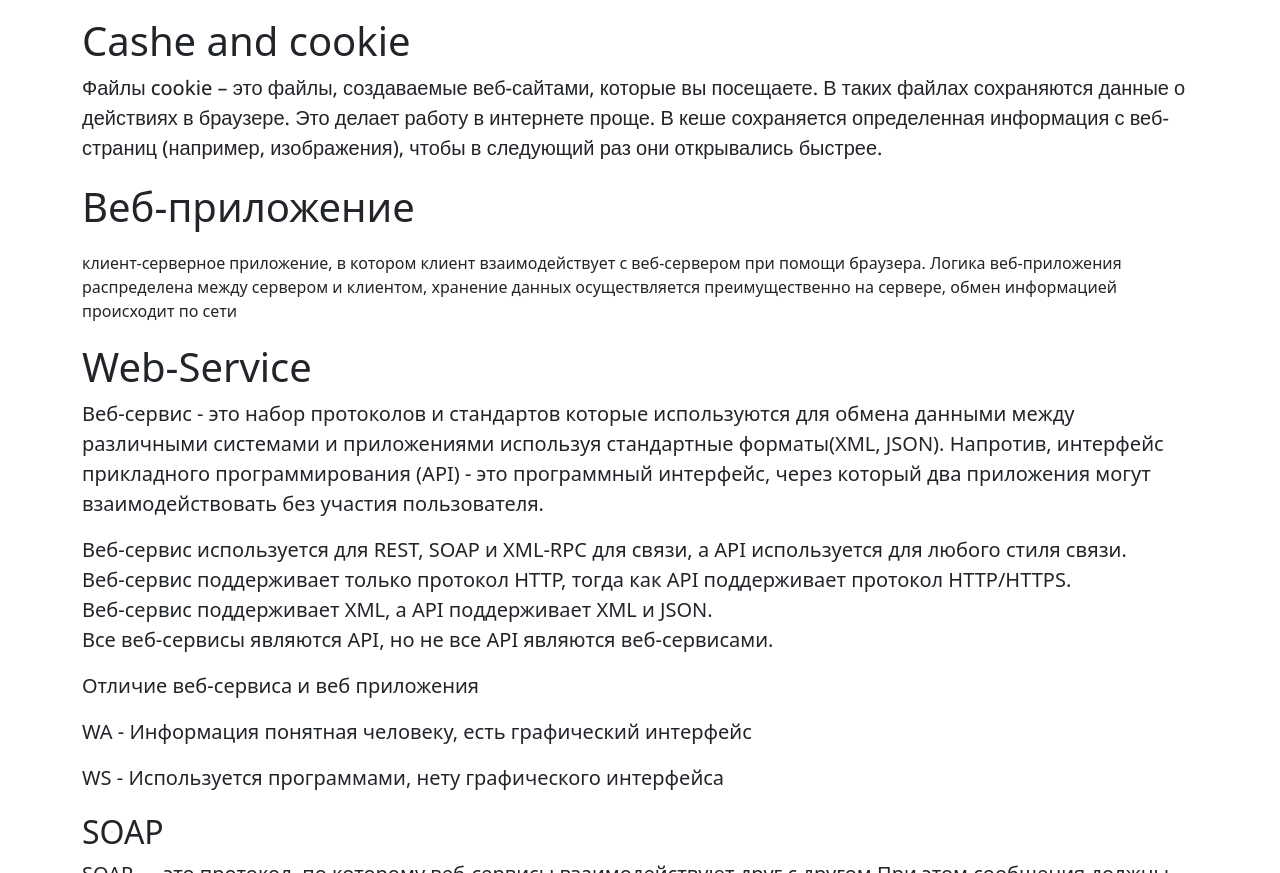
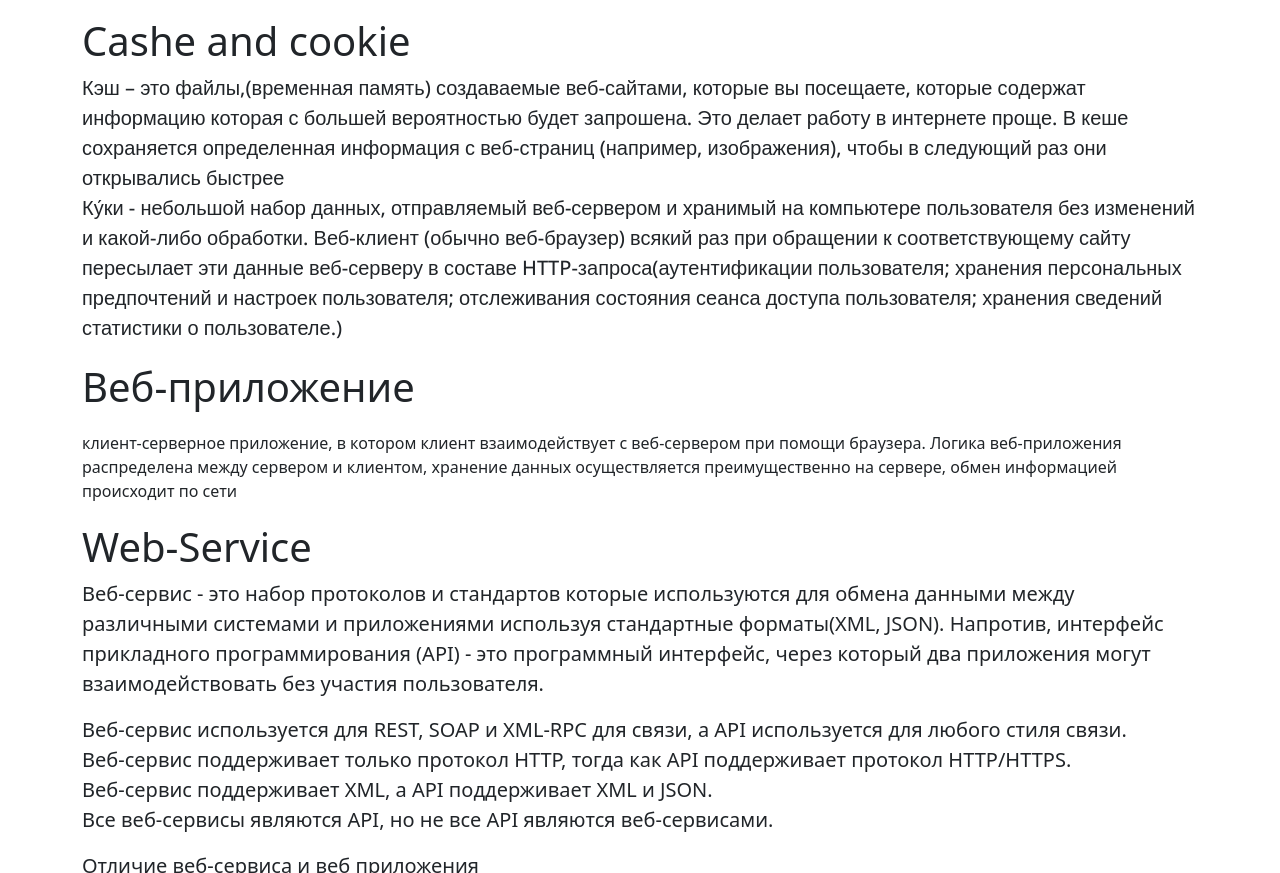
Before and after one commit to Avngrss/LearnQA, a plain HTML site: page pages/web.html in a window 1280 px wide. Shown: the part 1461-2334 px from the top of the page. Drawn offline with nearby package versions, Linux system fonts and the light colour scheme.

Commit message:
fix cookeis

```diff
--- a/pages/web.html
+++ b/pages/web.html
@@ -164,11 +164,18 @@
       <div>
         <h1>Cashe and cookie</h1>
         <p class="open-sans-text">
-          Файлы cookie – это файлы, создаваемые веб-сайтами, которые вы
-          посещаете. В таких файлах сохраняются данные о действиях в браузере.
-          Это делает работу в интернете проще. В кеше сохраняется определенная
-          информация с веб-страниц (например, изображения), чтобы в следующий
-          раз они открывались быстрее.
+          Кэш – это файлы,(временная память) создаваемые веб-сайтами, которые вы
+          посещаете, которые содержат информацию которая с большей вероятностью
+          будет запрошена. Это делает работу в интернете проще. В кеше
+          сохраняется определенная информация с веб-страниц (например,
+          изображения), чтобы в следующий раз они открывались быстрее <br />
+          Ку́ки - небольшой набор данных, отправляемый веб-сервером и хранимый на
+          компьютере пользователя без изменений и какой-либо обработки.
+          Веб-клиент (обычно веб-браузер) всякий раз при обращении к
+          соответствующему сайту пересылает эти данные веб-серверу в составе
+          HTTP-запроса(аутентификации пользователя; хранения персональных
+          предпочтений и настроек пользователя; отслеживания состояния сеанса
+          доступа пользователя; хранения сведений статистики о пользователе.)
         </p>
       </div>
       <div>
```
